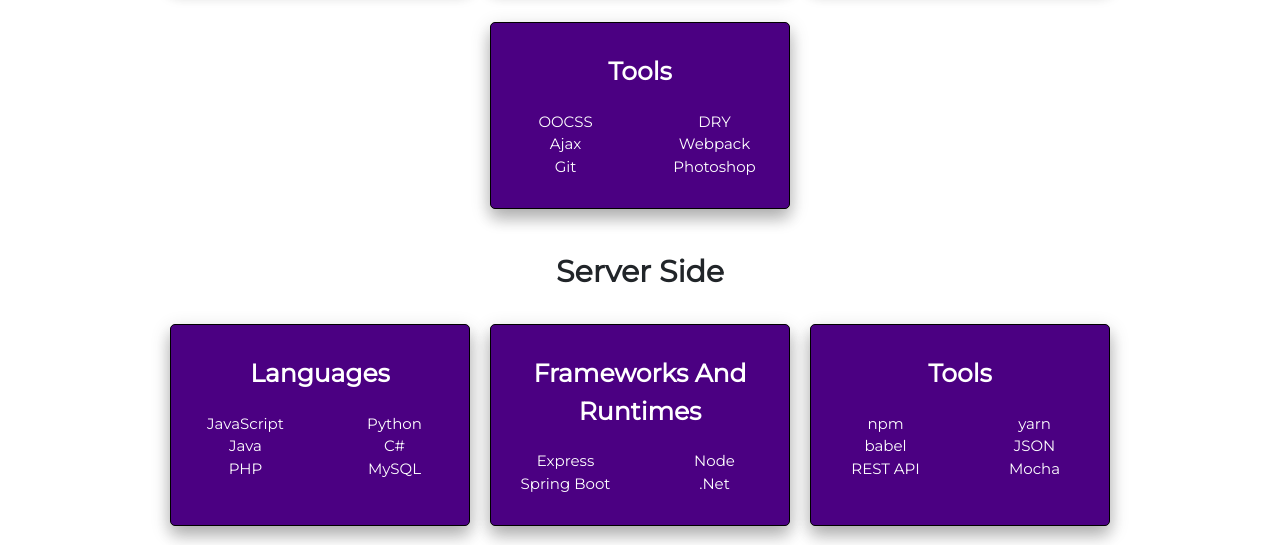
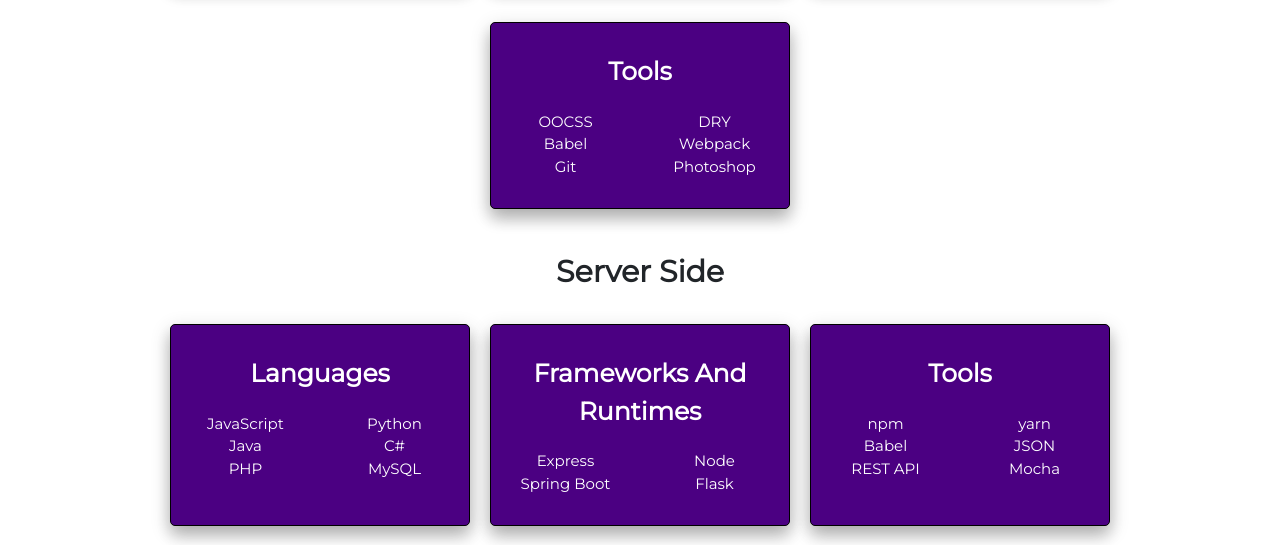
Before and after one commit to RyanLackie/ryanlackie-portfolio, a React (Create React App) app: page / in a window 1280 px wide. Shown: the part 1840-2385 px from the top of the page. Built offline with nearby package versions, Linux system fonts and the light colour scheme.

Commit message:
UI Update
Small change to profile UI

```diff
--- a/src/components/Skills.jsx
+++ b/src/components/Skills.jsx
@@ -166,7 +166,7 @@
                             <div className="info row">
                                 <div className="item">OOCSS</div>
                                 <div className="item">DRY</div>
-                                <div className="item">Ajax</div>
+                                <div className="item">Babel</div>
                                 <div className="item">Webpack</div>
                                 <div className="item">Git</div>
                                 <div className="item">Photoshop</div>
@@ -203,7 +203,7 @@
                                 <div className="item">Express</div>
                                 <div className="item">Node</div>
                                 <div className="item">Spring Boot</div>
-                                <div className="item">.Net</div>
+                                <div className="item">Flask</div>
                             </div>
                         </div>
 
@@ -212,7 +212,7 @@
                             <div className="info row">
                                 <div className="item">npm</div>
                                 <div className="item">yarn</div>
-                                <div className="item">babel</div>
+                                <div className="item">Babel</div>
                                 <div className="item">JSON</div>
                                 <div className="item">REST API</div>
                                 <div className="item">Mocha</div>
```
